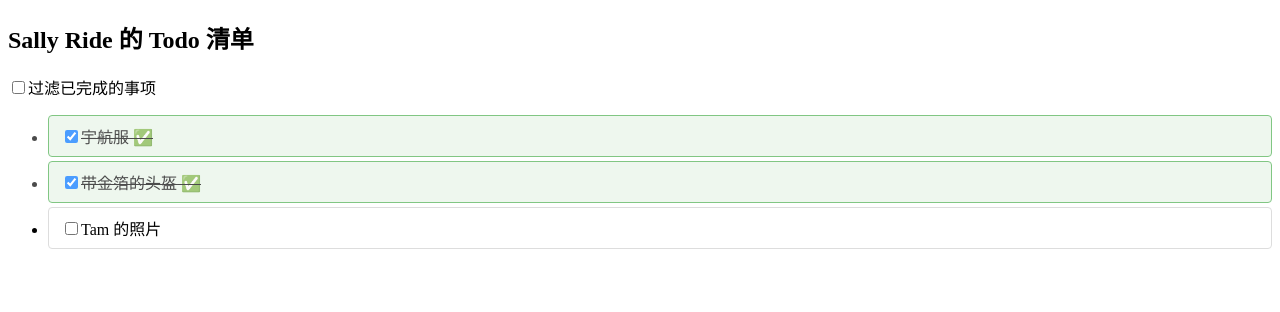
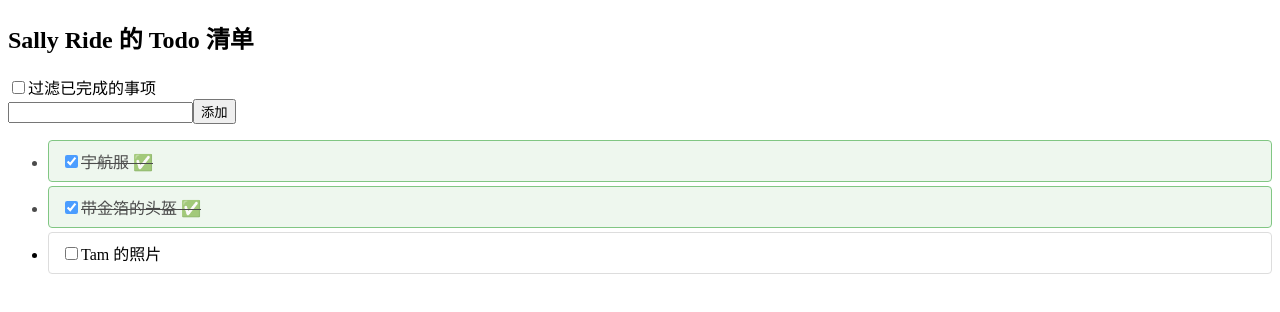
Before and after one commit to XOFJO/todoListFrontend, a React (Vite) app: page / in a window 1280 px wide. Shown: the top 312 px of the page. Built offline with nearby package versions, Linux system fonts and the light colour scheme.

Commit message:
feat: 加入添加项目框同时提供加入todo功能

```diff
--- a/src/components/TodoList.jsx
+++ b/src/components/TodoList.jsx
@@ -7,9 +7,7 @@ import {useTodoStore} from '../stores/todoStore.js';
 
 export default function TodoList() {
 
-  const { todoData, onUpdateTodoData, isFilter, toggleFilter } = useTodoStore();
-
-
+  const { todoData, onUpdateTodoData, isFilter, toggleFilter, currentInput, onUpdateCurrentInput } = useTodoStore();
   const filteredItems = isFilter ? todoData.filter(item => !item.completed) : todoData;
 
   const handleItemToggle = (todoId) => {
@@ -20,6 +18,15 @@ export default function TodoList() {
       return todo;
     }))};
 
+  const handleAddTodo = () => {
+    if (currentInput.trim() === "") {
+      return;
+    } else {
+      onUpdateTodoData([...todoData, { id: todoData.length + 1, title: currentInput, completed: false }]);
+
+    }
+  }
+
 
   return (
     <section>
@@ -29,6 +36,16 @@ export default function TodoList() {
         过滤已完成的事项
 
       </label>
+
+      <div>
+
+        <input type="text" value={currentInput} onChange={(e) => {
+          onUpdateCurrentInput(e.target.value)
+        }}/>
+        <button onClick={handleAddTodo}>添加</button>
+
+      </div>
+
       <ul>
         {filteredItems.map((item, index) => (
           <TodoItem key={index} title={item.title} completed={item.completed} onToggle={() => handleItemToggle(item.id)}/>
--- a/src/stores/todoStore.js
+++ b/src/stores/todoStore.js
@@ -1,15 +1,16 @@
 import { create } from "zustand";
 
-import todoItems from '../components/todoItems.json';
-
+import todoItems from "../components/todoItems.json";
 
 export const useTodoStore = create((set, get) => ({
   todoData: todoItems,
   isFilter: false,
+  currentInput: "",
 
   toggleFilter: () => set((state) => ({ isFilter: !state.isFilter })),
 
-  onUpdateTodoData: (newData) =>
-    set((state) => ({ todoData: newData })),
+  onUpdateTodoData: (newData) => set((state) => ({ todoData: newData })),
 
+  onUpdateCurrentInput: (newInput) =>
+    set((state) => ({ currentInput: newInput })),
 }));
```
